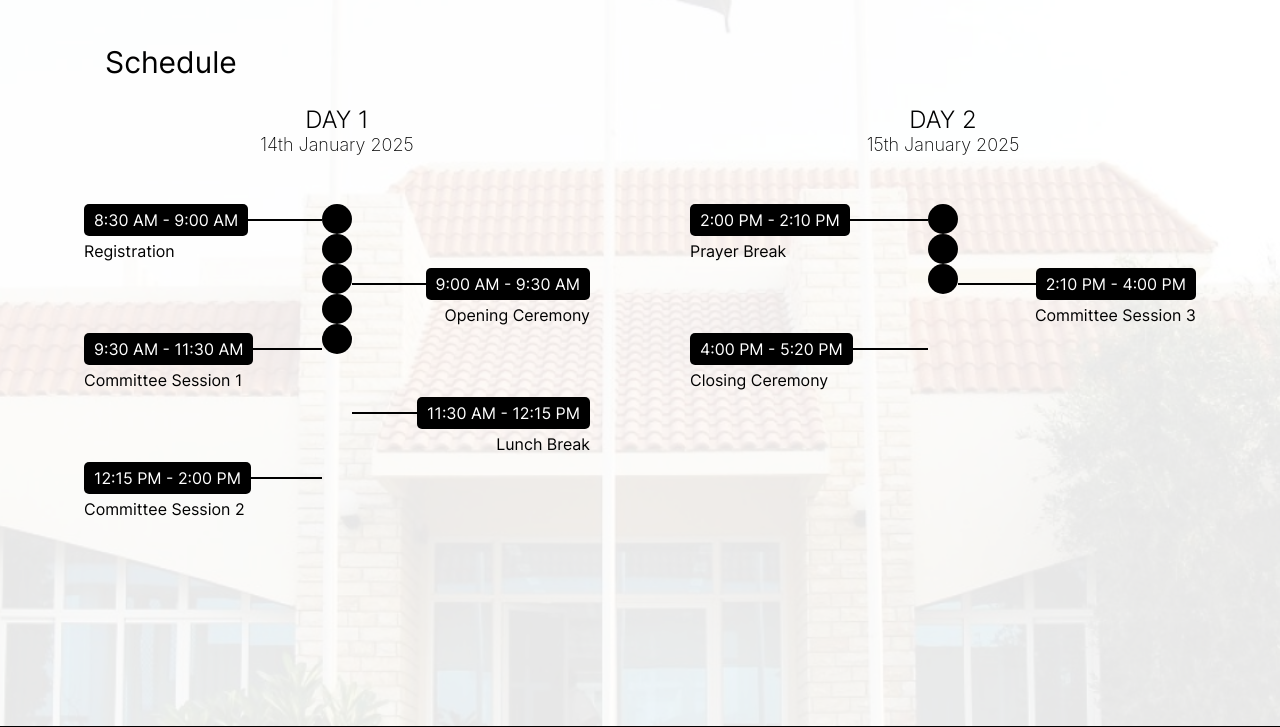
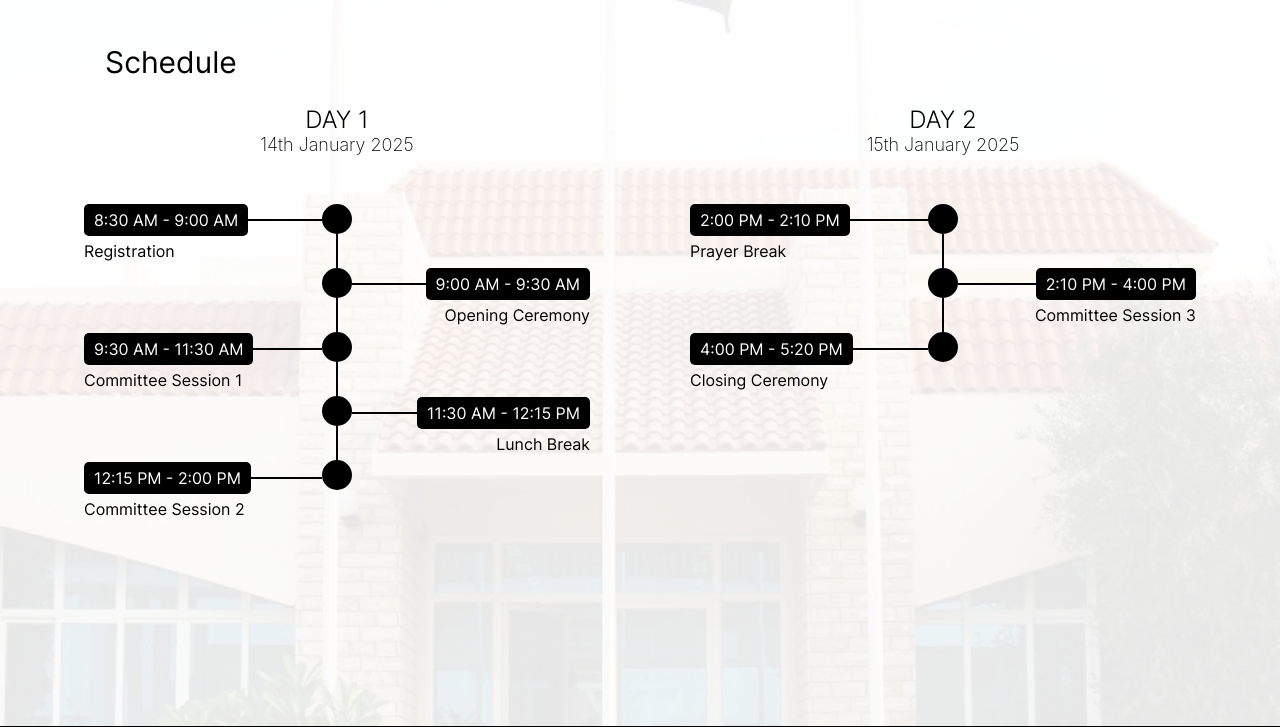
Before and after one commit to sulaimanabuqamar/AMBMUN, a Django app: page /Schedule/ in a window 1280 px wide. Shown: the part 173-900 px from the top of the page. Run offline with Django 5.2, Linux system fonts and the light colour scheme; data comes from the database, SQL or seed files in the repository; some web fonts are replaced.

Commit message:
line issue

```diff
--- a/static/CSS/style.css
+++ b/static/CSS/style.css
@@ -235,7 +235,7 @@
     border: 1px solid black;
     height: 32px;
 }
-.schedule-vertical-line {
+.schedule-vertical-line-invisible {
     display: none;
 }
 .schedule-circle {
```
